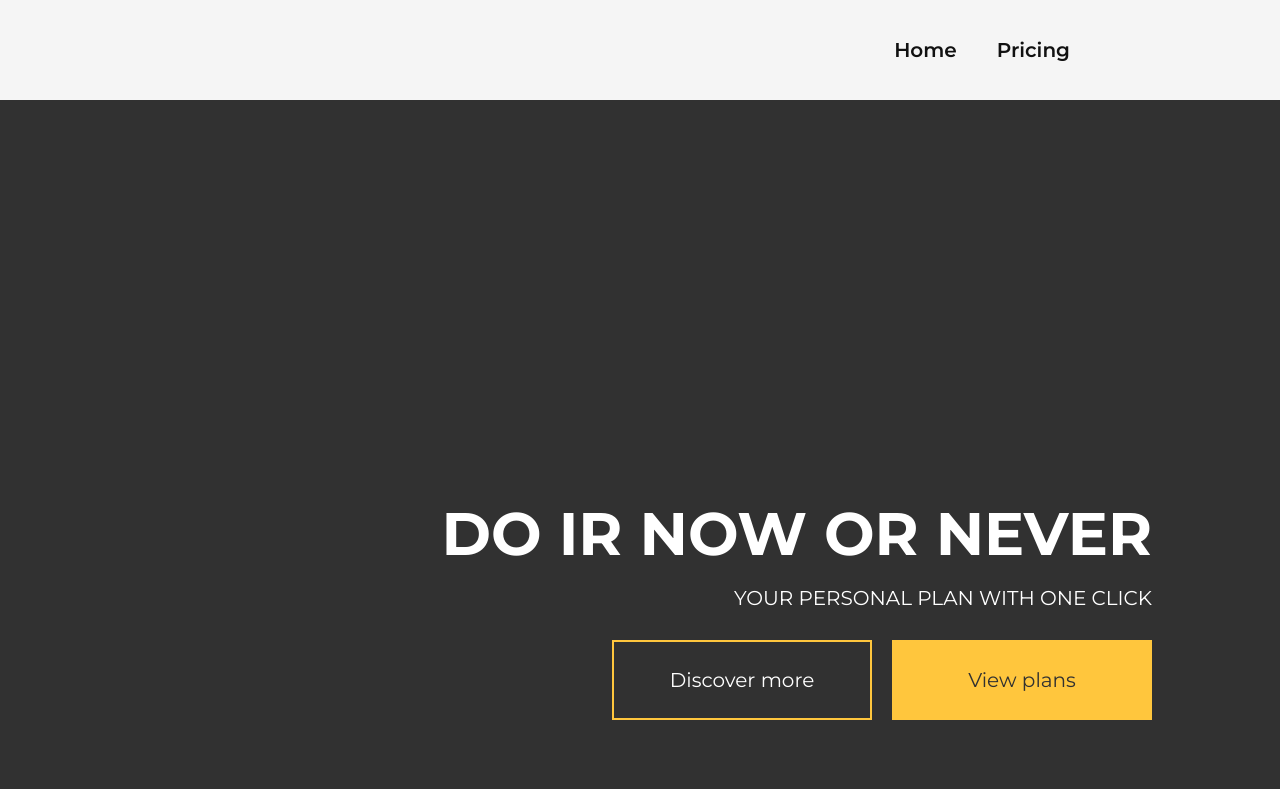
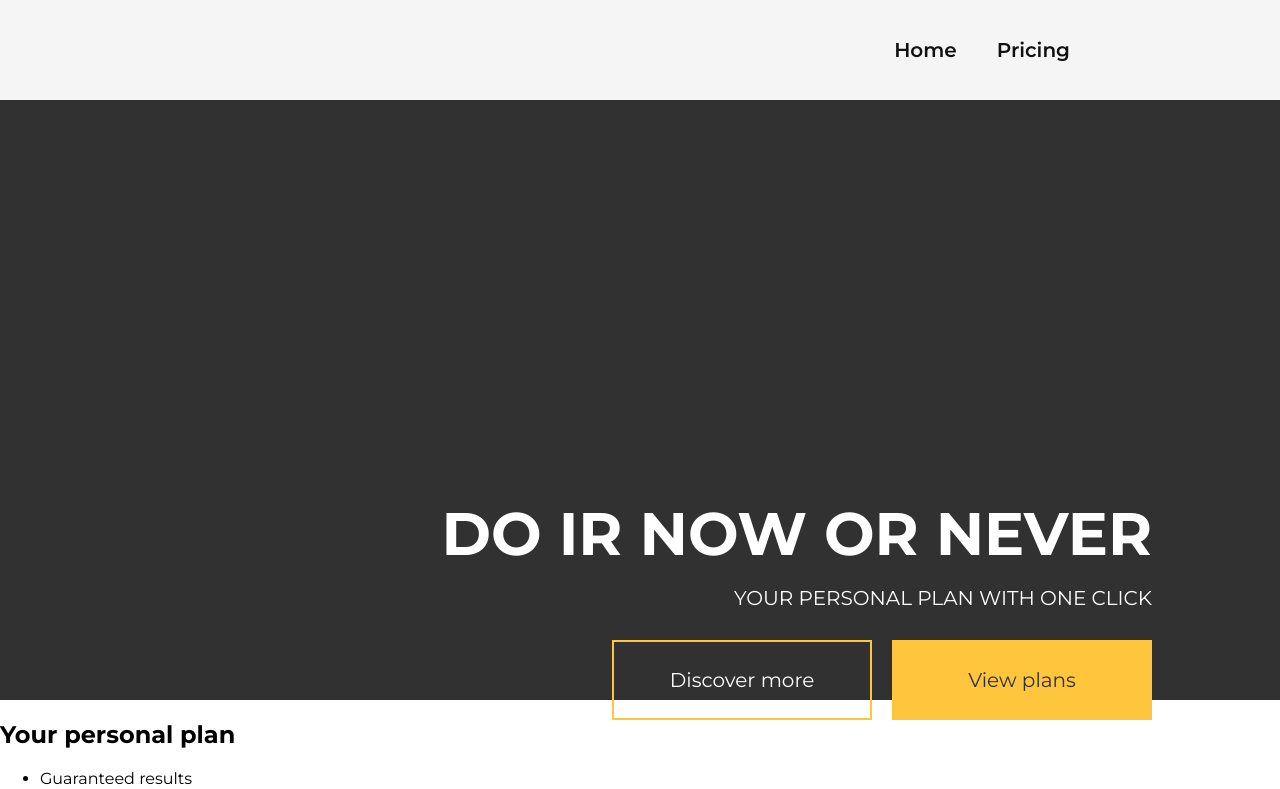
Before and after one commit to arestosora/amine, an Angular app in the folder src/apps/WebPage/: page / in a window 1280 px wide. Shown: the top 789 px of the page. Built offline with nearby package versions, Linux system fonts and the light colour scheme.

Commit message:
Update app component

```diff
--- a/src/apps/WebPage/src/app/app.component.css
+++ b/src/apps/WebPage/src/app/app.component.css
@@ -7,12 +7,12 @@ app-header {
     background-color: #f5f5f5;
 }
 
-body {
-    margin-top: 100px;
+app-noscript {
+    z-index: 999;
 }
 
-app-noscript {
-    z-index: 999;
+app-context-menu {
+    z-index: 950;
 }
 
 app-loader {
@@ -22,3 +22,7 @@ app-loader {
 app-header {
     z-index: 800;
 }
+
+app-home, app-pricing {
+    z-index: 1;
+}
--- a/src/apps/WebPage/src/app/app.component.html
+++ b/src/apps/WebPage/src/app/app.component.html
@@ -1,7 +1,5 @@
 <app-header></app-header>
-<body>
-    <app-noscript></app-noscript>
-    <app-loader *ngIf="loading"></app-loader>
-    <app-context-menu></app-context-menu>
-</body>
+<app-noscript></app-noscript>
+<app-loader *ngIf="loading"></app-loader>
+<app-context-menu></app-context-menu>
 <router-outlet></router-outlet>
```
